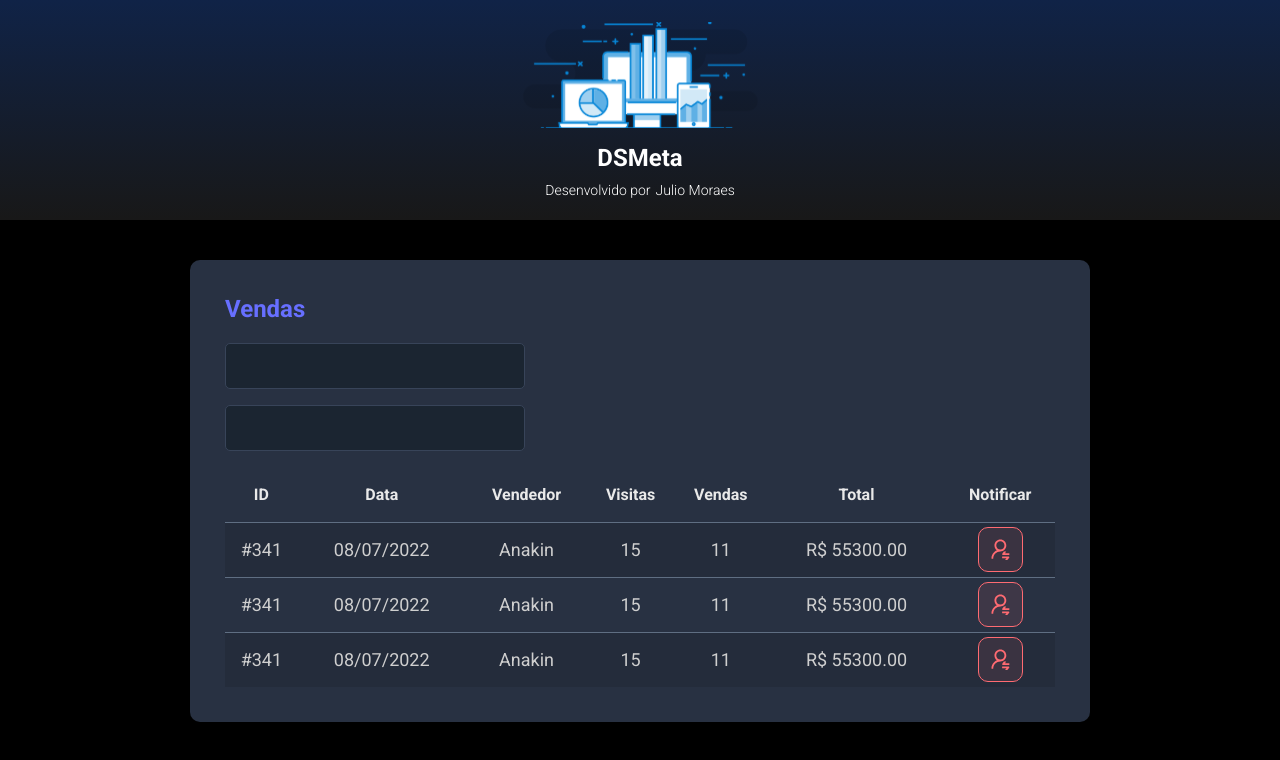
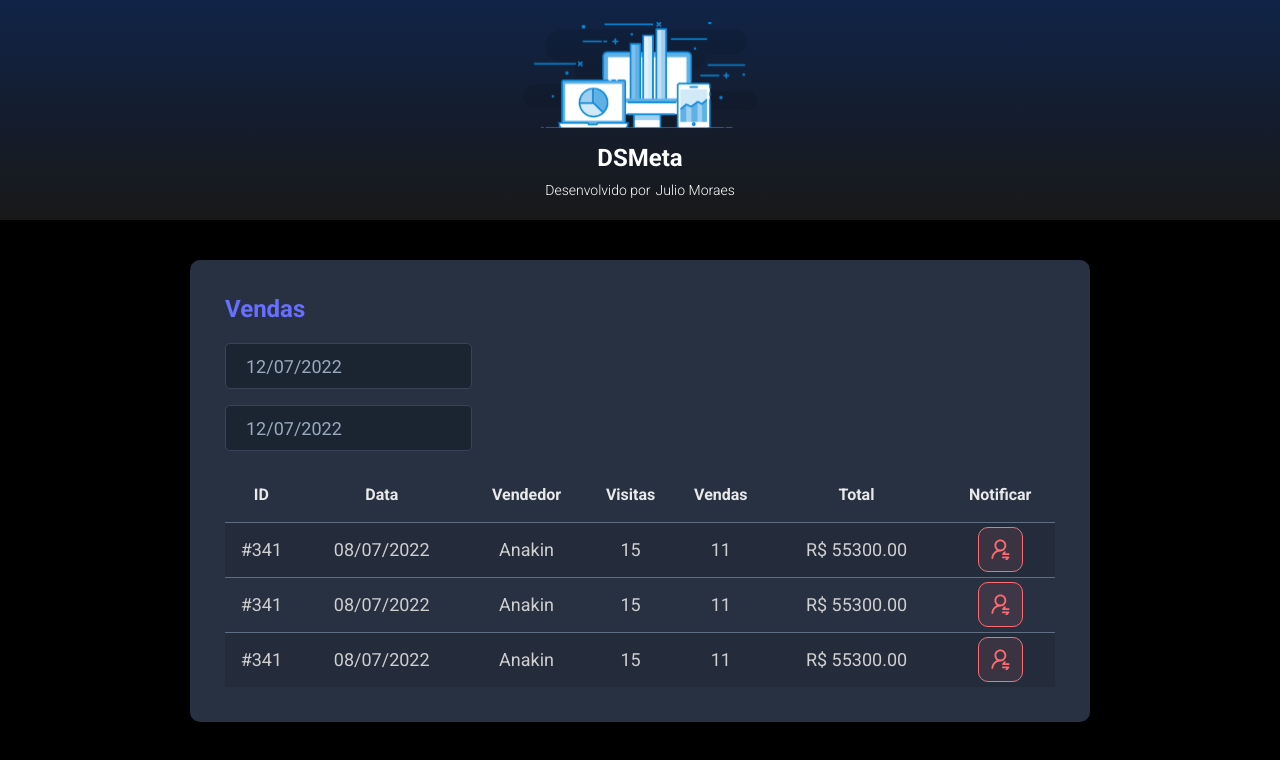
Before and after one commit to juliocesarmj/dsmeta, a React (Vite) app in the folder frontend/: page / in a window 1280 px wide. Shown: the top 760 px of the page. Built offline with nearby package versions, Linux system fonts and the light colour scheme.

Commit message:
Datepicker

```diff
--- a/frontend/package.json
+++ b/frontend/package.json
@@ -8,7 +8,9 @@
     "preview": "vite preview"
   },
   "dependencies": {
+    "@types/react-datepicker": "4.4.2",
     "react": "^18.0.0",
+    "react-datepicker": "4.8.0",
     "react-dom": "^18.0.0"
   },
   "devDependencies": {
--- a/frontend/src/components/SalesCard/index.tsx
+++ b/frontend/src/components/SalesCard/index.tsx
@@ -1,15 +1,28 @@
 import NotificationButton from '../NotificationButton';
 import './styles.css';
+import DatePicker from 'react-datepicker';
+import 'react-datepicker/dist/react-datepicker.css';
+
 const SalesCard = () => {
   return (
     <div className="dsmeta-card">
       <h2 className="dsmeta-sales-title">Vendas</h2>
       <div>
         <div className="dsmeta-form-control-container">
-          <input className="dsmeta-form-control" type="text" />
+          <DatePicker
+            selected={new Date()}
+            onChange={(date: Date) => {}}
+            className="dsmeta-form-control"
+            dateFormat="dd/MM/yyyy"
+          />
         </div>
         <div className="dsmeta-form-control-container">
-          <input className="dsmeta-form-control" type="text" />
+          <DatePicker
+            selected={new Date()}
+            onChange={(date: Date) => {}}
+            className="dsmeta-form-control"
+            dateFormat="dd/MM/yyyy"
+          />
         </div>
       </div>
 
```
Also changed, not shown: 1 other file (tests, documents, lock files or other folders).
